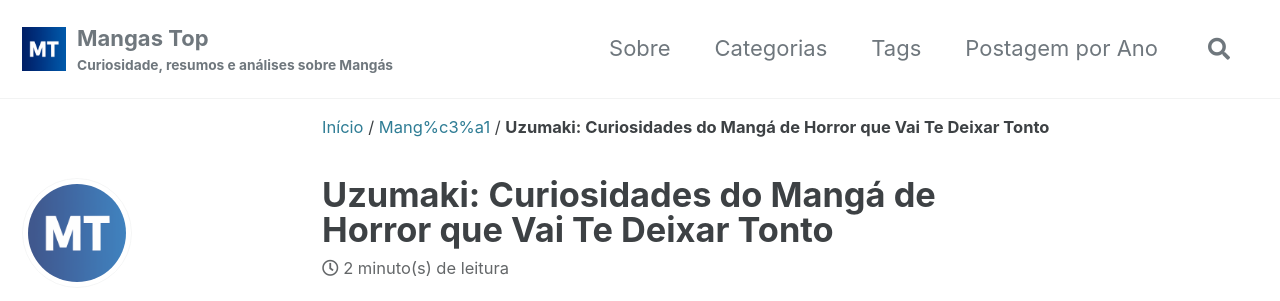
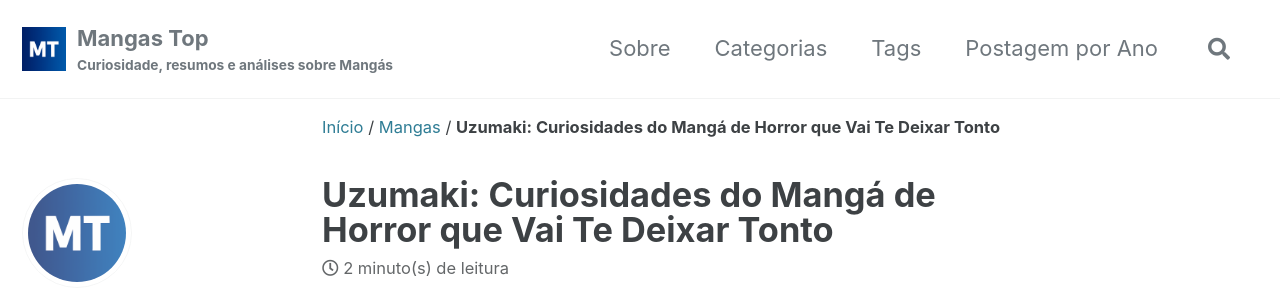
Before and after one commit to BieAnimaton/mangastop, a Jekyll site: the page built from _posts/2025-10-06-uzumaki-curiosidades-do-manga-de-horror-que-vai-te-deixar-tonto.md, in a window 1280 px wide and 900 px high. Shown: the top 301 px of the window. Built offline with Jekyll 4.4.1, drawn with Linux system fonts in a browser that asks for light colours; cached includes are drawn as plain includes; comment, search, counter and statistics services are not loaded.

Commit message:
updating

```diff
--- a/_posts/2025-10-06-uzumaki-curiosidades-do-manga-de-horror-que-vai-te-deixar-tonto.md
+++ b/_posts/2025-10-06-uzumaki-curiosidades-do-manga-de-horror-que-vai-te-deixar-tonto.md
@@ -1,7 +1,7 @@
 ---
 title: "Uzumaki: Curiosidades do Mangá de Horror que Vai Te Deixar Tonto"
 categories:
-  - Mangá
+  - Mangas
 tags:
   - Uzumaki
   - Junji Ito
```
Also changed, not shown: _posts/2025-10-04-parasyte-curiosidades-do-classico-que-inspirou-o-terror-biologico-nos-mangas.md (+1 -1 lines).
